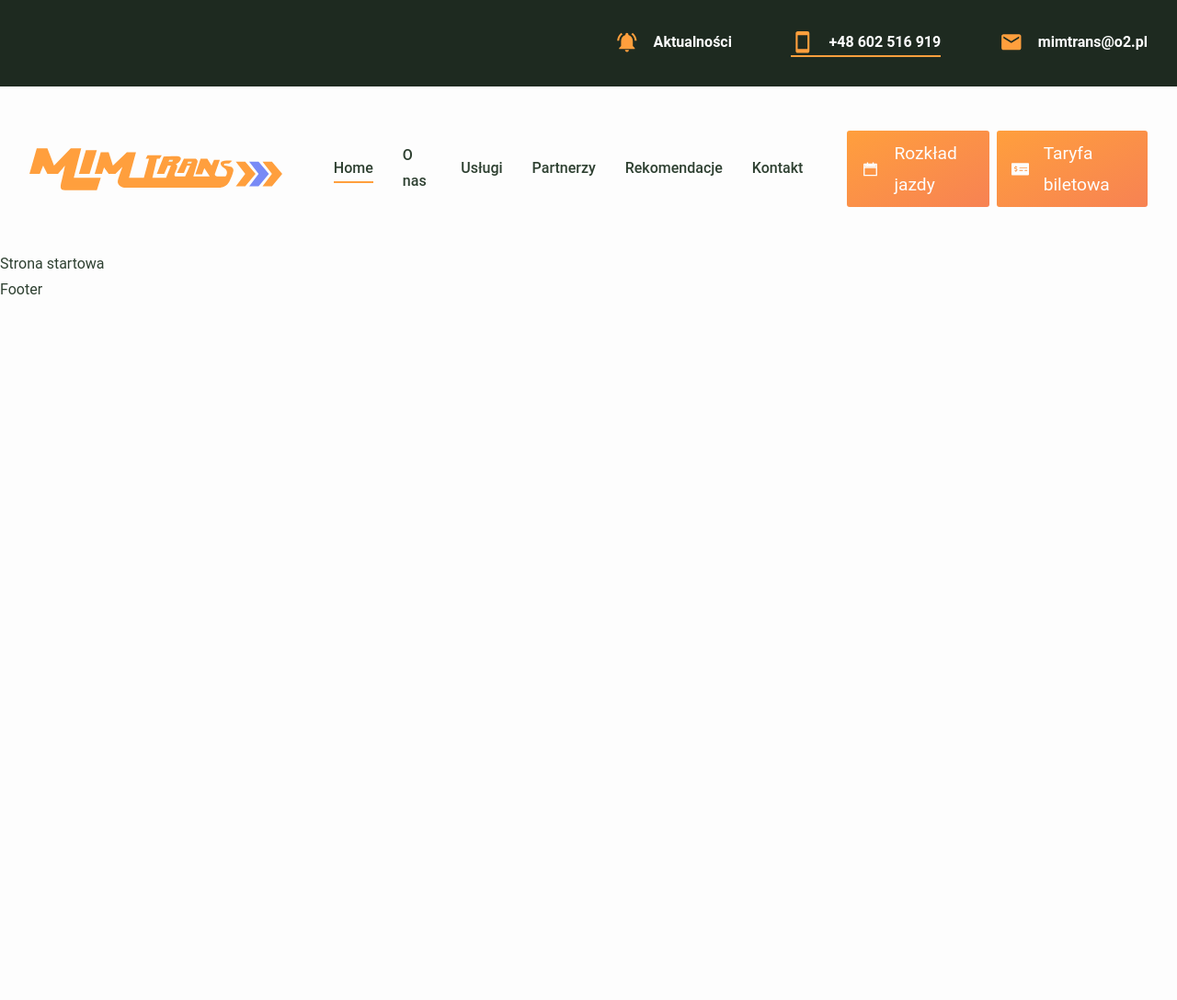
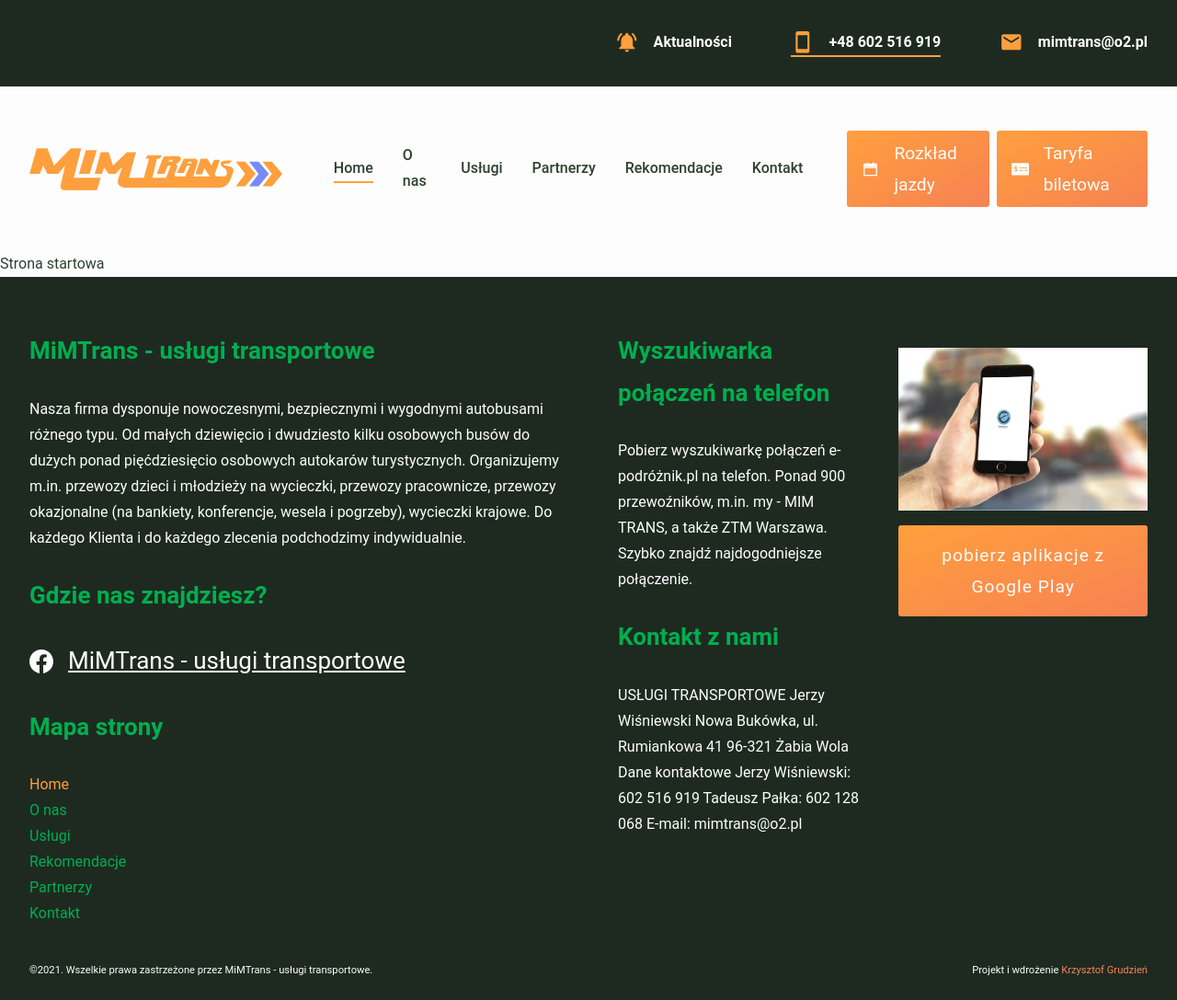
Before and after one commit to KrzysztofGrudzien/mimtrans-landing-page-gatsby, a Gatsby site: page / in a window 1280 px wide. Shown: the whole page at 92% size. Before the commit the page ends 800 px from the top, so only its background shows below. Built offline with nearby package versions, Linux system fonts and the light colour scheme; Gatsby itself is replaced by a stand-in of ours.

Commit message:
redesign Footer component, add content and styles

```diff
--- a/src/components/Footer.js
+++ b/src/components/Footer.js
@@ -1,7 +1,125 @@
 import React from "react"
+import styled from "styled-components"
+import { Link } from "gatsby"
+import { SiFacebook } from "@react-icons/all-files/si/SiFacebook"
+import data from "../data/data"
+import mobileAppImage from "../assets/img/mobile-app.jpg"
 
 const Footer = () => {
-  return <footer className="footer">Footer</footer>
+  const { sitemap } = data
+
+  return (
+    <FooterWrapper>
+      <FooterContainer className="container">
+        <footer className="footer">
+          <div className="footer-column">
+            <h3 className="footer-title">MiMTrans - usługi transportowe</h3>
+            <p>
+              Nasza firma dysponuje nowoczesnymi, bezpiecznymi i wygodnymi
+              autobusami różnego typu. Od małych dziewięcio i dwudziesto kilku
+              osobowych busów do dużych ponad pięćdziesięcio osobowych autokarów
+              turystycznych. Organizujemy m.in. przewozy dzieci i młodzieży na
+              wycieczki, przewozy pracownicze, przewozy okazjonalne (na
+              bankiety, konferencje, wesela i pogrzeby), wycieczki krajowe. Do
+              każdego Klienta i do każdego zlecenia podchodzimy indywidualnie.
+            </p>
+            <h3 className="footer-title">Gdzie nas znajdziesz?</h3>
+            <a
+              href="http://mimtrans.pl/#start"
+              className="footer-link"
+              target="_blank"
+            >
+              <SiFacebook /> MiMTrans - usługi transportowe
+            </a>
+            <h3 className="footer-title">Mapa strony</h3>
+            <ul className="footer-list">
+              {sitemap.map(({ path, title }) => {
+                return (
+                  <li className="footer-list-item">
+                    <Link
+                      to={path}
+                      className="footer-list-link"
+                      activeClassName="footer-list-link-active"
+                    >
+                      {title}
+                    </Link>
+                  </li>
+                )
+              })}
+            </ul>
+          </div>
+          <div className="footer-column"></div>
+          <div className="footer-column">
+            <div className="footer-column-address">
+              <h3 className="footer-title">Wyszukiwarka połączeń na telefon</h3>
+              <p>
+                Pobierz wyszukiwarkę połączeń e-podróżnik.pl na telefon. Ponad
+                900 przewoźników, m.in. my - MIM TRANS, a także ZTM Warszawa.
+                Szybko znajdź najdogodniejsze połączenie.
+              </p>
+              <h3 className="footer-title">Kontakt z nami</h3>
+              <p>
+                USŁUGI TRANSPORTOWE Jerzy Wiśniewski Nowa Bukówka, ul.
+                Rumiankowa 41 96-321 Żabia Wola Dane kontaktowe Jerzy
+                Wiśniewski: 602 516 919 Tadeusz Pałka: 602 128 068 E-mail:
+                mimtrans@o2.pl
+              </p>
+            </div>
+            <div className="footer-column-app">
+              <img
+                src={mobileAppImage}
+                alt="image of app"
+                className="footer-column-image"
+              />
+              <a
+                href="https://play.google.com/store/apps/details?id=com.inno.epodroznik.android"
+                target="_blank"
+                rel="noreferrer"
+                className="footer-link-app"
+              >
+                pobierz aplikacje z Google Play
+              </a>
+            </div>
+          </div>
+          <CopyrightFooter>
+            <p>
+              ©2021. Wszelkie prawa zastrzeżone przez MiMTrans - usługi
+              transportowe.
+            </p>
+            <div>
+              Projekt i wdrożenie<a href="criscode.eu"> Krzysztof Grudzień</a>
+            </div>
+          </CopyrightFooter>
+        </footer>
+      </FooterContainer>
+    </FooterWrapper>
+  )
 }
 
+const FooterWrapper = styled.div`
+  background-color: #1e2a20;
+`
+
+const FooterContainer = styled.div`
+  padding: 2rem 2rem 0 2rem;
+`
+
+const CopyrightFooter = styled.div`
+  align-items: center;
+  display: flex;
+  font-size: 0.7rem;
+  grid-column-start: 1;
+  grid-column-end: 4;
+  justify-content: space-between;
+
+  a {
+    color: #f78253;
+    transition: color 0.3s linear;
+  }
+
+  a:hover {
+    color: #ff9f3d;
+  }
+`
+
 export default Footer
--- /dev/null
+++ b/src/sass/layout/_footer.scss
@@ -0,0 +1,97 @@
+.footer {
+  color: $color-bg;
+  display: grid;
+  grid-template-columns: 1fr 4rem 1fr;
+  grid-template-rows: 1fr 4rem;
+  position: relative;
+
+  &-title {
+    color: $color-primary-darker;
+  }
+
+  &-link {
+    align-items: center;
+    color: $color-bg;
+    display: flex;
+    font-size: 1.625rem;
+    transition: color 0.3s linear;
+    text-decoration: underline;
+
+    &:hover {
+      color: $color-primary-darker;
+    }
+
+    svg {
+      margin-right: 1rem;
+    }
+  }
+
+  &-list {
+    padding: 0;
+
+    &-item {
+      cursor: pointer;
+      transition: transform 0.2s ease-in-out;
+      transform: translateX(0);
+
+      &:hover {
+        transform: translateX(1rem);
+      }
+    }
+
+    &-link {
+      color: $color-primary-darker;
+      position: relative;
+
+      &::before {
+        background-color: $color-text-darker;
+        content: "";
+        height: 1.6rem;
+        left: -0.5rem;
+        position: absolute;
+        top: 0;
+        transition: background-color 0.3s ease-in-out, left 0.3s ease-in-out;
+        width: 0.2rem;
+      }
+
+      &:hover::before {
+        background-color: $color-secondary;
+        left: -1rem;
+      }
+
+      &:focus::before {
+        background-color: $color-secondary;
+        left: -1rem;
+      }
+    }
+
+    &-link-active {
+      color: $color-secondary;
+    }
+  }
+
+  &-column:nth-child(3) {
+    display: flex;
+    justify-content: space-between;
+
+    div {
+      width: 47%;
+    }
+  }
+
+  &-column-app {
+    padding-top: 2.8rem;
+  }
+
+  &-link-app {
+    background-image: $gradient-secondary;
+    border-radius: 3px;
+    color: $color-bg;
+    display: block;
+    font-size: 1.2rem;
+    letter-spacing: 1px;
+    margin-top: 1rem;
+    padding: 1rem 1rem;
+    text-align: center;
+  }
+}
--- a/src/sass/main.scss
+++ b/src/sass/main.scss
@@ -2,3 +2,4 @@
 @import "./helpers/variables";
 @import "./basic.scss";
 @import "./layout/navbar";
+@import "./layout/footer";
```
